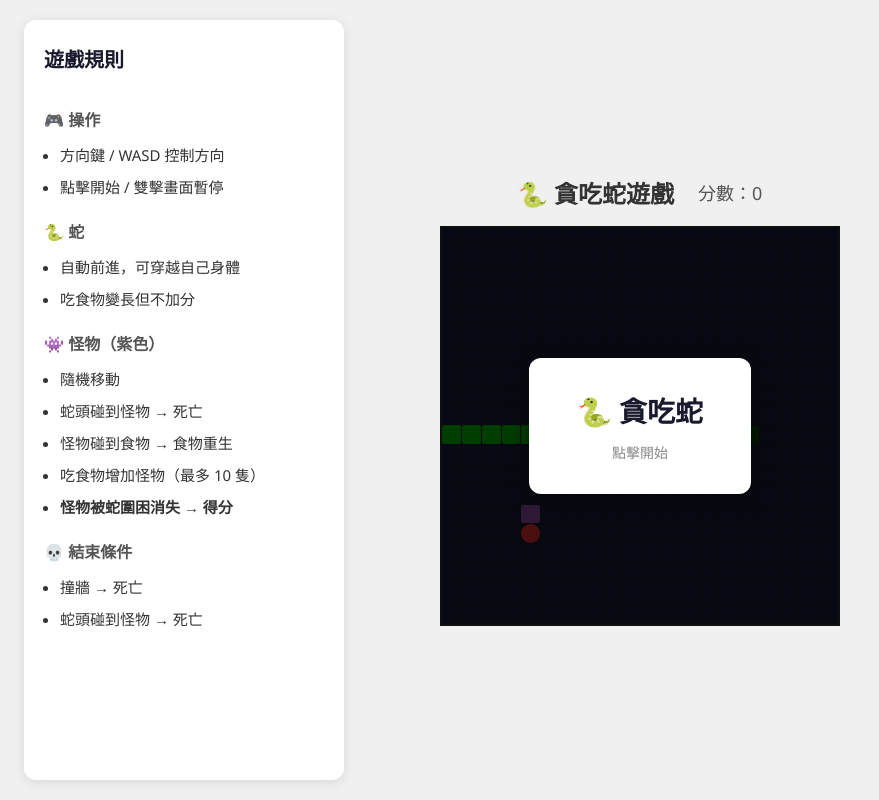
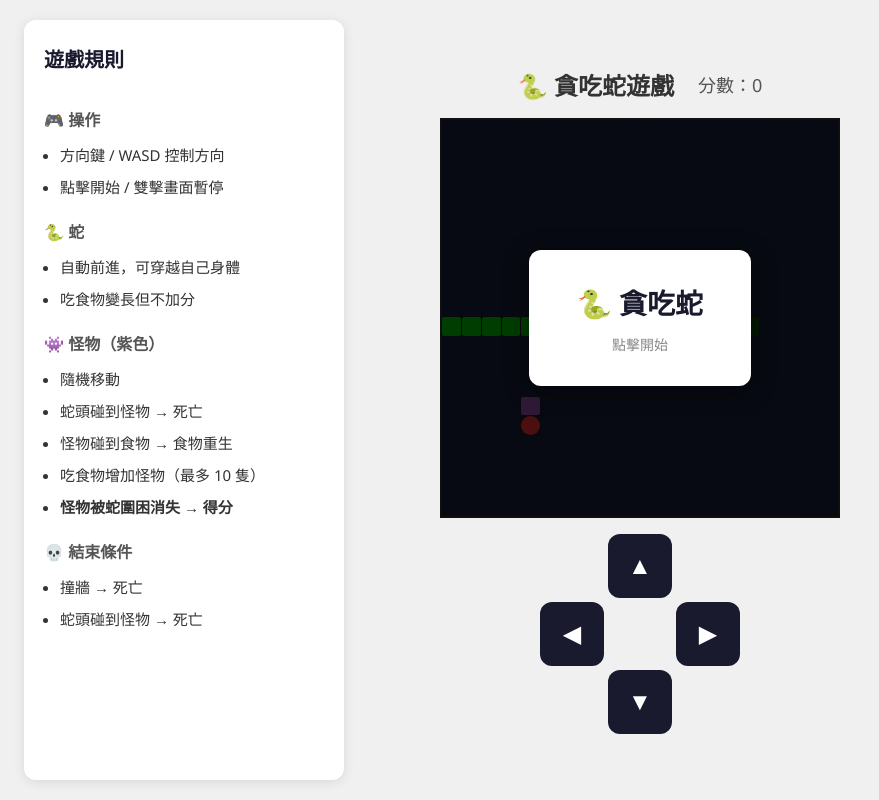
Before and after one commit to clock41/Evolved_Snake_Game, a Vue app: page / in a window 1280 px wide. Shown: the whole page, without its empty margins (0-879 px from the left). Built offline with nearby package versions, Linux system fonts and the light colour scheme.

Commit message:
add directional pad

```diff
--- a/src/GameBoard.vue
+++ b/src/GameBoard.vue
@@ -133,6 +133,13 @@ onUnmounted(() => {
           </p>
         </div>
       </div>
+    </div>
+
+    <div class="dpad">
+      <button class="dpad-btn up" @click="game.changeDirection('up')">▲</button>
+      <button class="dpad-btn left" @click="game.changeDirection('left')">◀</button>
+      <button class="dpad-btn right" @click="game.changeDirection('right')">▶</button>
+      <button class="dpad-btn down" @click="game.changeDirection('down')">▼</button>
     </div>
 
     <aside class="rules-panel">
@@ -340,6 +347,45 @@ onUnmounted(() => {
   color: #888;
 }
 
+.dpad {
+  display: none;
+  grid-template-areas:
+    ".    up    ."
+    "left .     right"
+    ".    down  .";
+  grid-template-columns: repeat(3, 4rem);
+  grid-template-rows: repeat(3, 4rem);
+  gap: 0.25rem;
+  margin-top: 1rem;
+  touch-action: manipulation;
+}
+
+.dpad-btn {
+  width: 4rem;
+  height: 4rem;
+  border: none;
+  border-radius: 0.75rem;
+  background: #1a1a2e;
+  color: #fff;
+  font-size: 1.5rem;
+  display: flex;
+  align-items: center;
+  justify-content: center;
+  cursor: pointer;
+  user-select: none;
+  -webkit-user-select: none;
+  touch-action: manipulation;
+}
+
+.dpad-btn:active {
+  background: #16213e;
+}
+
+.dpad-btn.up    { grid-area: up; }
+.dpad-btn.left  { grid-area: left; }
+.dpad-btn.right { grid-area: right; }
+.dpad-btn.down  { grid-area: down; }
+
 .desktop-hint {
   display: inline;
 }
@@ -356,5 +402,9 @@ onUnmounted(() => {
   .touch-hint {
     display: inline;
   }
+
+  .dpad {
+    display: grid;
+  }
 }
 </style>
```
